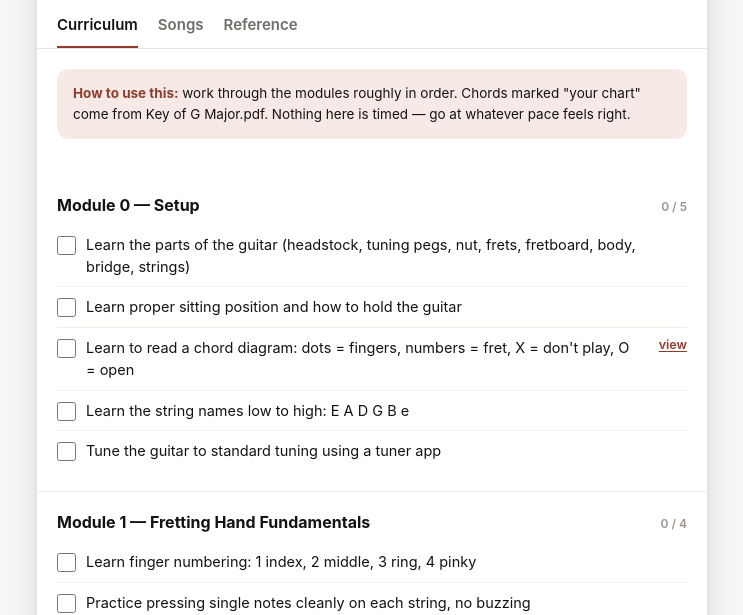
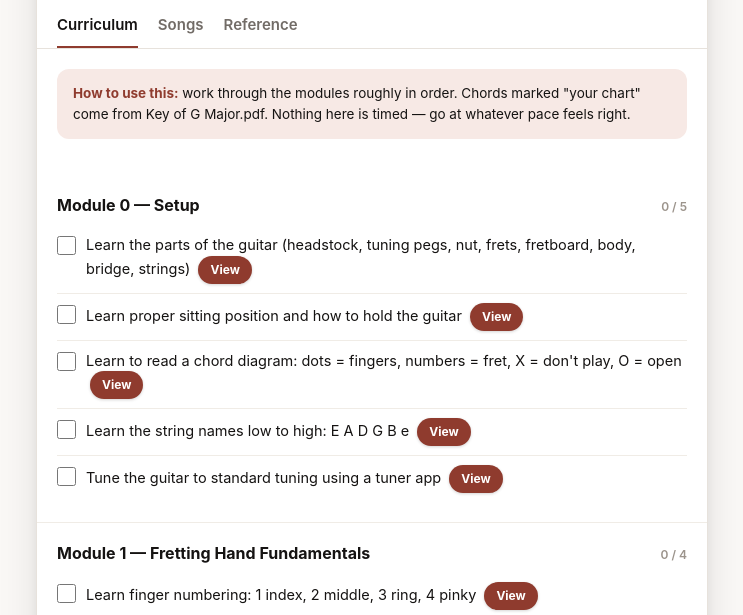
Before and after one commit to dustdingo/guitar-practice, a plain HTML site: page index.html in a window 1280 px wide. Shown: the part 185-800 px from the top of the page, without its empty margins (268-1011 px from the left). Drawn offline with Linux system fonts and the light colour scheme; no server answers.

Commit message:
Update guitar app

```diff
--- a/index.html
+++ b/index.html
@@ -61,8 +61,10 @@
   table.wishlist td{padding:8px;border-bottom:1px solid var(--border-light);vertical-align:top;}
   .table-scroll{overflow-x:auto;}
   .ref-img{width:100%;border-radius:12px;border:1px solid var(--border);box-shadow:var(--shadow);margin-bottom:22px;display:block;cursor:zoom-in;}
-  .lesson-img-link{display:inline-block;margin-left:6px;font-size:12.5px;font-weight:600;color:var(--accent);text-decoration:underline;text-underline-offset:2px;white-space:nowrap;}
-  .song-img-link{display:inline-block;margin-top:10px;font-size:12.5px;font-weight:600;color:var(--accent);text-decoration:underline;text-underline-offset:2px;cursor:pointer;}
+  .lesson-img-link{display:inline-flex;align-items:center;gap:4px;margin-left:4px;padding:5px 12px;font-size:12px;font-weight:700;color:#fff;background:var(--accent);border-radius:999px;text-decoration:none;white-space:nowrap;box-shadow:0 1px 3px rgba(21,19,18,.18);}
+  .lesson-img-link:active{opacity:.75;}
+  .song-img-link{display:inline-flex;align-items:center;gap:4px;margin-top:10px;padding:7px 14px;font-size:12.5px;font-weight:700;color:#fff;background:var(--accent);border-radius:999px;text-decoration:none;cursor:pointer;box-shadow:0 1px 3px rgba(21,19,18,.18);}
+  .song-img-link:active{opacity:.75;}
   .lightbox-overlay{position:fixed;inset:0;background:rgba(15,12,11,.92);display:none;align-items:center;justify-content:center;z-index:1000;padding:24px;}
   .lightbox-overlay.open{display:flex;}
   .lightbox-img{max-width:100%;max-height:100%;border-radius:8px;box-shadow:0 10px 40px rgba(0,0,0,.4);cursor:zoom-out;}
@@ -182,17 +184,17 @@ Why,        why Georgia, why?</div>
 // ---------- Curriculum data (mirrors guitar-curriculum.md) ----------
 const MODULES = [
   {id:"m0", title:"Module 0 — Setup", items:[
-    "Learn the parts of the guitar (headstock, tuning pegs, nut, frets, fretboard, body, bridge, strings)",
-    "Learn proper sitting position and how to hold the guitar",
+    {text:"Learn the parts of the guitar (headstock, tuning pegs, nut, frets, fretboard, body, bridge, strings)", img:"images/guitar-anatomy.jpg", alt:"Labeled diagram of guitar parts"},
+    {text:"Learn proper sitting position and how to hold the guitar", img:"images/sitting-position.jpg", alt:"Diagram of proper sitting position holding the guitar"},
     {text:"Learn to read a chord diagram: dots = fingers, numbers = fret, X = don't play, O = open", img:"images/chord-g.jpg", alt:"G chord diagram"},
-    "Learn the string names low to high: E A D G B e",
-    "Tune the guitar to standard tuning using a tuner app"
+    {text:"Learn the string names low to high: E A D G B e", img:"images/string-names.jpg", alt:"Diagram of string names, low to high"},
+    {text:"Tune the guitar to standard tuning using a tuner app", img:"images/string-names.jpg", alt:"Diagram of string names, low to high"}
   ]},
   {id:"m1", title:"Module 1 — Fretting Hand Fundamentals", items:[
-    "Learn finger numbering: 1 index, 2 middle, 3 ring, 4 pinky",
-    "Practice pressing single notes cleanly on each string, no buzzing",
-    "Learn proper thumb position on the back of the neck",
-    "Finger independence drill: walk fingers 1-2-3-4 up a string, one fret each"
+    {text:"Learn finger numbering: 1 index, 2 middle, 3 ring, 4 pinky", img:"images/finger-numbering.jpg", alt:"Fretting-hand finger numbers diagram"},
+    {text:"Practice pressing single notes cleanly on each string, no buzzing", img:"images/pressing-notes.jpg", alt:"Diagram of correct finger placement near the fret to avoid buzzing"},
+    {text:"Learn proper thumb position on the back of the neck", img:"images/thumb-position.jpg", alt:"Diagram of thumb position on the back of the neck"},
+    {text:"Finger independence drill: walk fingers 1-2-3-4 up a string, one fret each", img:"images/finger-numbering.jpg", alt:"Fretting-hand finger numbers diagram"}
   ]},
   {id:"m2", title:"Module 2 — First Chords: The Easy Three", items:[
     {text:"Em — <code>0 2 2 0 0 0</code> (2 fingers)", img:"images/chord-em.jpg", alt:"Em chord diagram"},
@@ -274,8 +276,8 @@ MODULES.forEach(mod => {
     const row = document.createElement("label");
     row.className = "item";
     row.id = `item-${id}`;
-    const linkHtml = img ? ` <a href="#" class="lesson-img-link" data-img="${img}" data-alt="${alt}">view</a>` : "";
-    row.innerHTML = `<input type="checkbox" data-id="${id}"><span class="item-text">${text}</span>${linkHtml}`;
+    const linkHtml = img ? ` <a href="#" class="lesson-img-link" data-img="${img}" data-alt="${alt}">View</a>` : "";
+    row.innerHTML = `<input type="checkbox" data-id="${id}"><span class="item-text">${text}${linkHtml}</span>`;
     section.appendChild(row);
   });
   curriculumListEl.appendChild(section);
```
